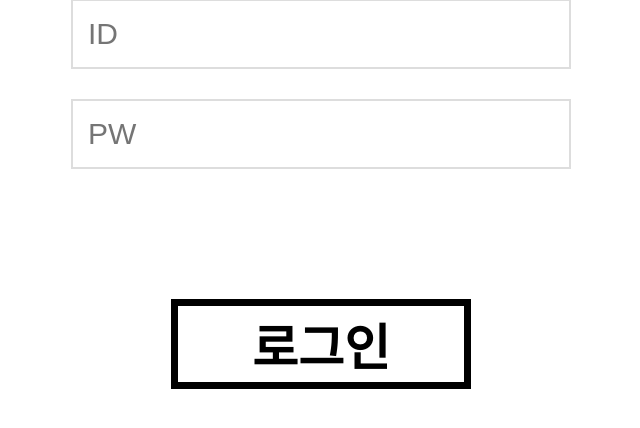
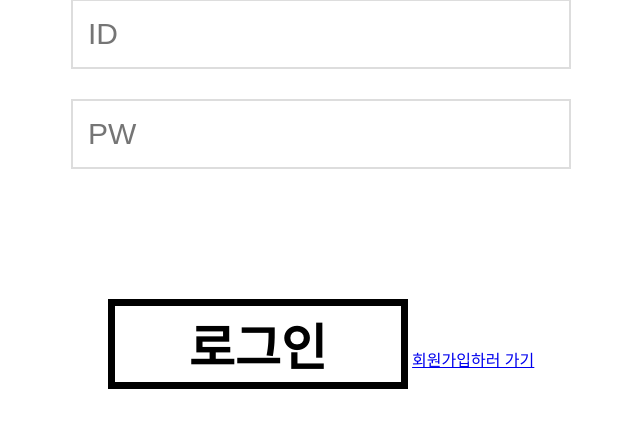
Before and after one commit to woojinnj/krafton-manitto, a Flask app: page /login in a window 1280 px wide. Shown: the part 206-634 px from the top of the page, without its empty margins (319-959 px from the left). Run offline with Flask 3, Linux system fonts and the light colour scheme.

Commit message:
로그인화면에서 회원가입하러가기 버튼 추가

```diff
--- a/templates/login.html
+++ b/templates/login.html
@@ -72,6 +72,7 @@
 
         <div>
           <button type="submit" class="login-button">로그인</button>
+          <a href="/signup" class="signup-link">회원가입하러 가기</a>
         </div>
       </form>
     </div>
```
